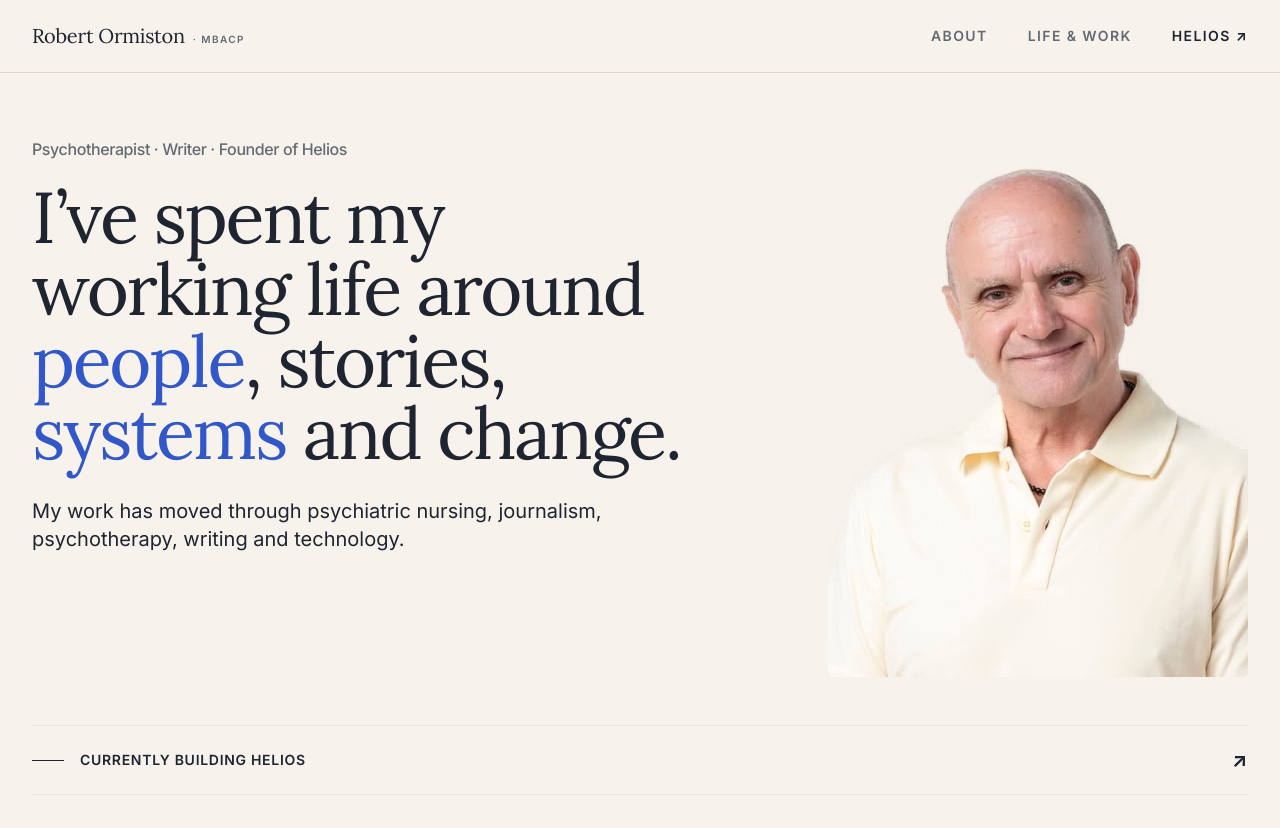
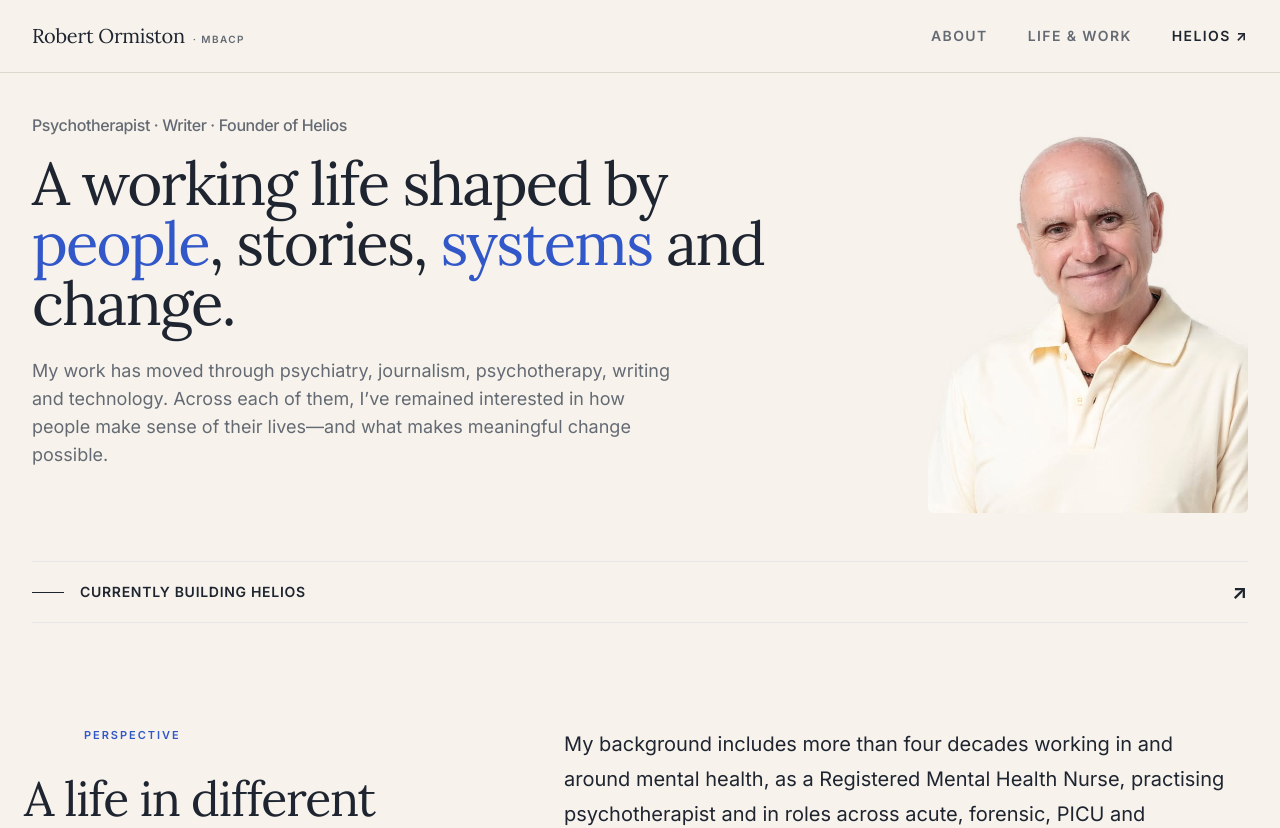
Before and after one commit to stopinder/ifs-funnel, a Vue app: page / in a window 1280 px wide. Shown: the top 828 px of the page. Built offline with nearby package versions, Linux system fonts and the light colour scheme.

Commit message:
Refine homepage hero layout and copy

```diff
--- a/src/components/HeroSection.vue
+++ b/src/components/HeroSection.vue
@@ -8,25 +8,25 @@ function handleImageError(event: Event) {
 <template>
   <section
       id="hero"
-      class="bg-surface px-6 pb-8 pt-12 md:pb-10 md:pt-16 lg:px-8"
+      class="bg-surface px-6 pb-10 pt-8 md:pb-12 md:pt-10 lg:px-8"
       aria-labelledby="hero-title"
   >
     <div class="mx-auto max-w-7xl">
       <div
-          class="grid gap-10 md:grid-cols-[minmax(0,1fr)_minmax(260px,420px)] md:items-start md:gap-12 lg:gap-16"
+          class="grid gap-10 md:grid-cols-[minmax(0,1fr)_minmax(220px,320px)] md:items-start md:gap-14 lg:gap-20"
       >
         <div class="min-w-0">
           <p
-              class="mb-5 text-sm font-medium tracking-tight text-text-muted md:text-base"
+              class="mb-4 text-sm font-medium tracking-tight text-text-muted md:text-base"
           >
             Psychotherapist · Writer · Founder of Helios
           </p>
 
           <h1
               id="hero-title"
-              class="max-w-[42rem] font-serif text-5xl font-normal leading-[1.06] tracking-[-0.03em] text-text md:text-6xl lg:text-7xl"
+              class="max-w-[46rem] font-serif text-4xl font-normal leading-[1.08] tracking-[-0.03em] text-text sm:text-5xl lg:text-6xl"
           >
-            I’ve spent my working life around
+            A working life shaped by
             <span class="text-cobalt">people</span>,
             stories,
             <span class="text-cobalt">systems</span>
@@ -34,24 +34,26 @@ function handleImageError(event: Event) {
           </h1>
 
           <p
-              class="mt-7 max-w-[36rem] text-lg leading-[1.65] text-text md:text-xl"
+              class="mt-6 max-w-[40rem] text-base leading-[1.7] text-text-muted md:text-lg"
           >
-            My work has moved through psychiatric nursing, journalism,
-            psychotherapy, writing and technology.
+            My work has moved through psychiatry, journalism, psychotherapy,
+            writing and technology. Across each of them, I’ve remained interested
+            in how people make sense of their lives—and what makes meaningful
+            change possible.
           </p>
         </div>
 
         <figure
-            class="mx-auto w-full max-w-[420px] overflow-hidden rounded-md md:mx-0 md:justify-self-end"
+            class="mx-auto w-full max-w-[280px] overflow-hidden rounded-md md:mx-0 md:max-w-[320px] md:justify-self-end"
         >
           <img
               src="/images/profile.png"
               alt="Robert Ormiston"
-              width="840"
-              height="1080"
+              width="640"
+              height="800"
               decoding="async"
               fetchpriority="high"
-              class="h-[500px] w-full object-cover object-center lg:h-[540px]"
+              class="aspect-[4/5] w-full object-cover object-center"
               @error="handleImageError"
           />
         </figure>
@@ -61,7 +63,7 @@ function handleImageError(event: Event) {
           href="https://helio.works"
           target="_blank"
           rel="noopener noreferrer"
-          class="group mt-10 flex w-full items-center justify-between border-y border-text/20 py-5 text-sm font-bold uppercase tracking-wider text-text transition-colors hover:border-cobalt hover:text-cobalt focus-visible:outline-none focus-visible:ring-2 focus-visible:ring-cobalt focus-visible:ring-offset-4 md:mt-12"
+          class="group mt-10 flex w-full items-center justify-between border-y border-text/20 py-4 text-sm font-bold uppercase tracking-wider text-text transition-colors hover:border-cobalt hover:text-cobalt focus-visible:outline-none focus-visible:ring-2 focus-visible:ring-cobalt focus-visible:ring-offset-4 md:mt-12"
       >
         <span class="flex items-center gap-4">
           <span
```
